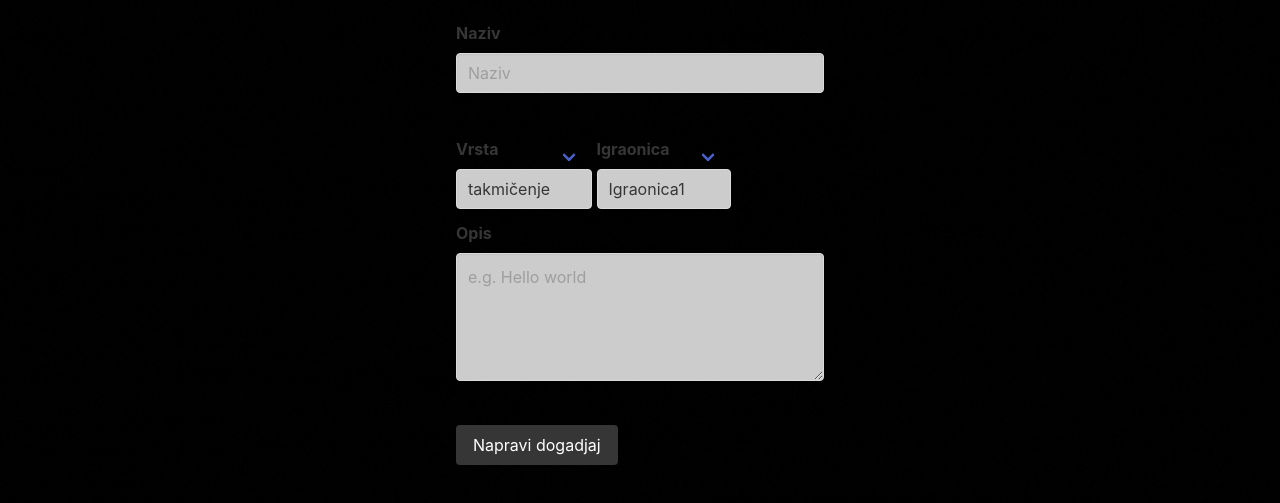
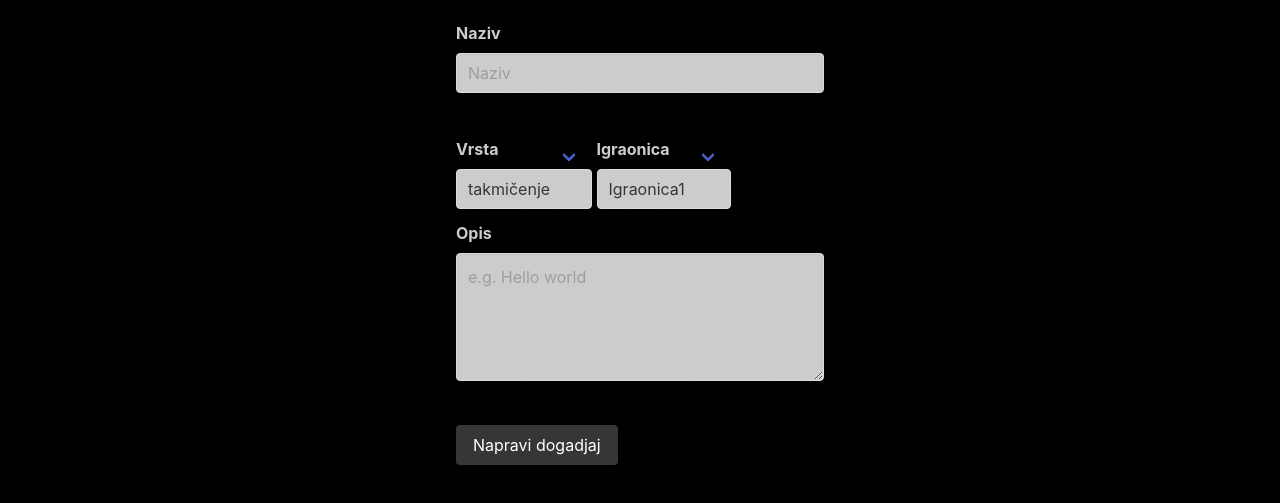
Before and after one commit to Anubi5555/tmina, a website: page front/createEvent.html in a window 1280 px wide. Shown: the part 163-666 px from the top of the page. Drawn offline with nearby package versions, Linux system fonts and the light colour scheme; files whose address does not match are found by name.

Commit message:
Update style2.css

```diff
--- a/front/css/style2.css
+++ b/front/css/style2.css
@@ -13,10 +13,14 @@ body{
 nav{
 	background-color: rgb(85,85,85);
 }
-
+.label{
+	color: #ccc;
+}
 .chose{
 	padding-bottom: 20px;
 	padding-top: 20px;
+
+
 }
 .label{
 
```
